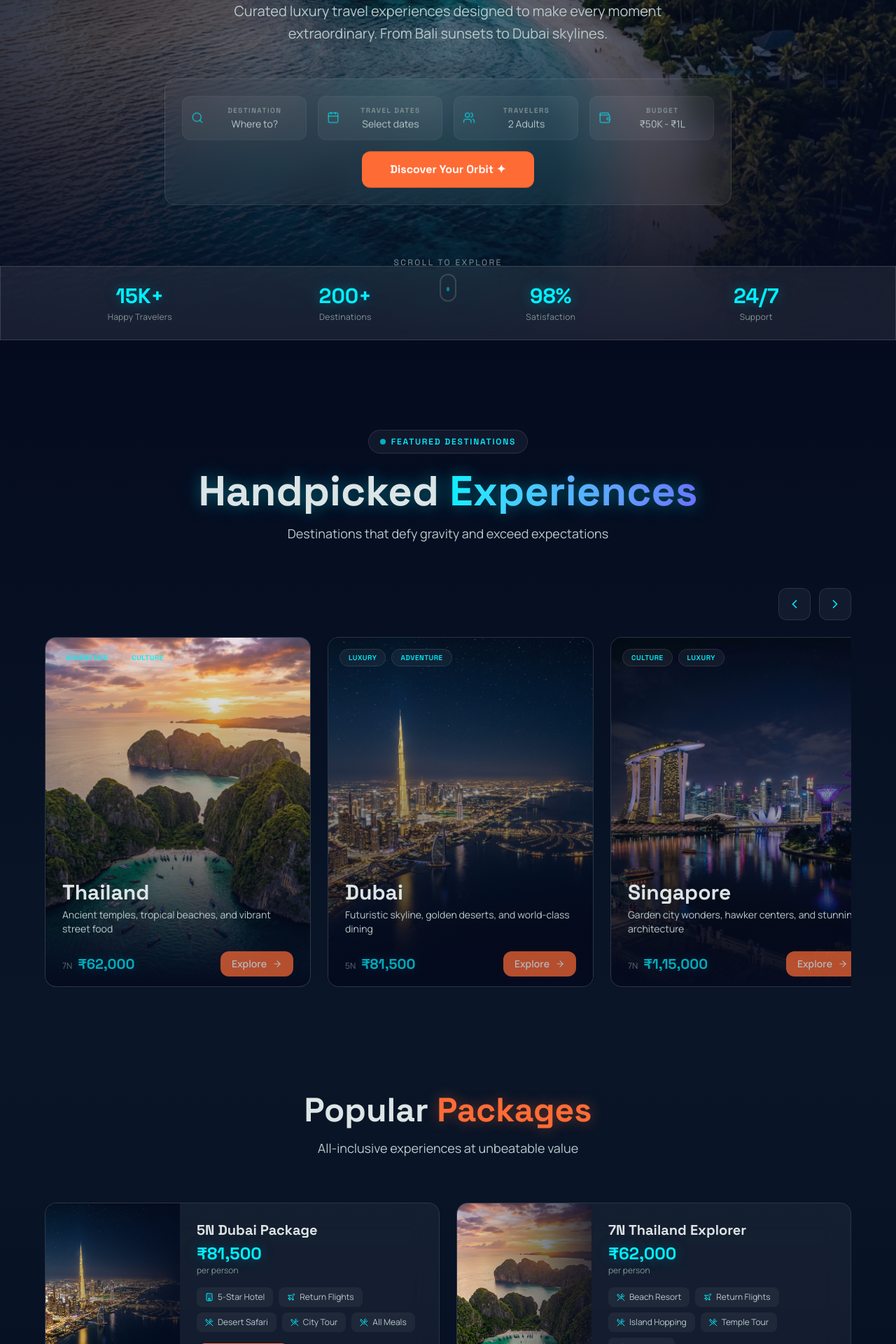
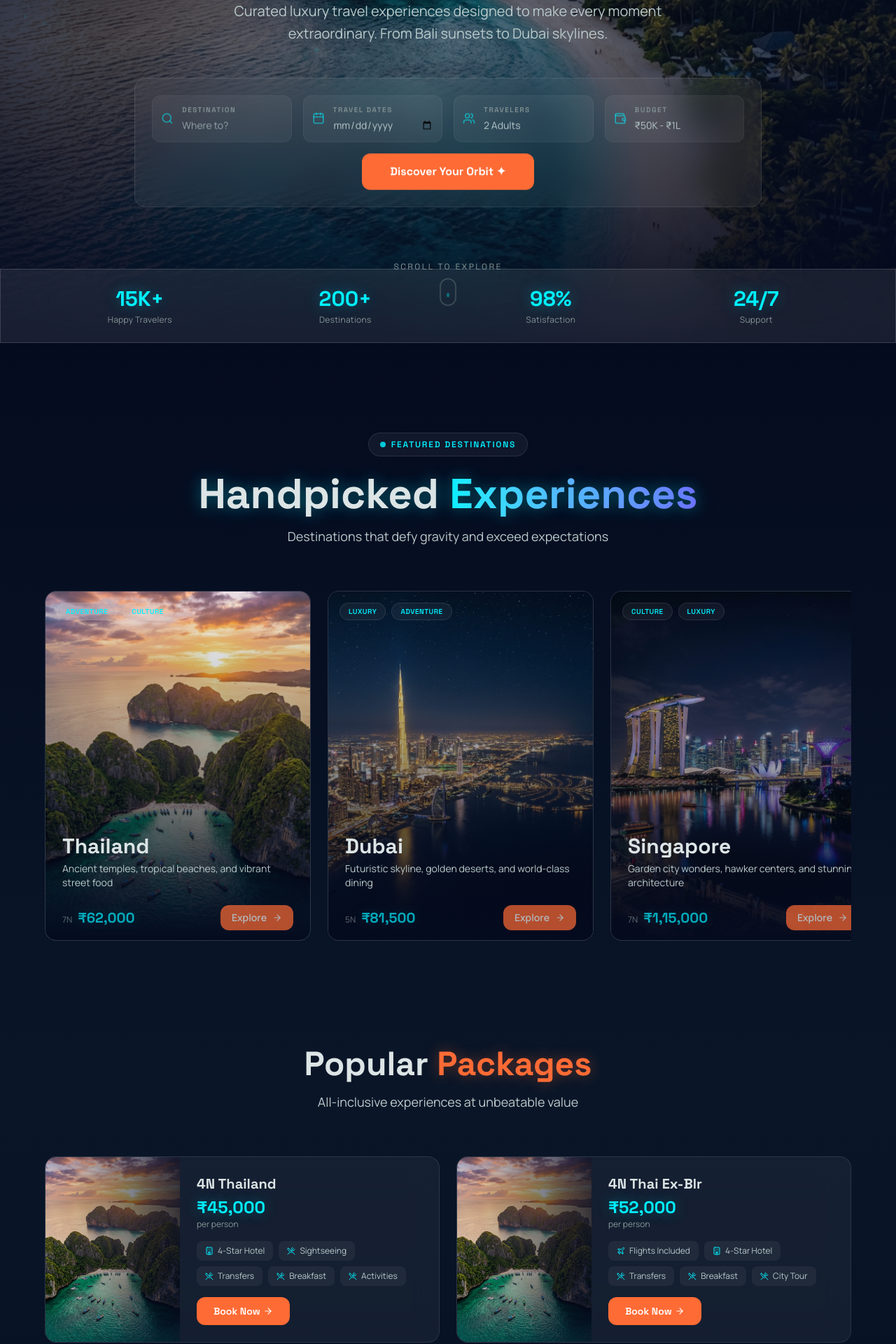
Before and after one commit to PESstudent1902/let-s_trip_landing, a Next.js app: page / in a window 1280 px wide. Shown: the part 380-2300 px from the top of the page at 70% size. Built offline with nearby package versions, Linux system fonts and the light colour scheme.

Commit message:
Added Why Choose Us section, updated packages and contact info

```diff
--- a/src/app/page.tsx
+++ b/src/app/page.tsx
@@ -1,6 +1,7 @@
 import Navbar from "@/components/Navbar";
 import HeroSection from "@/components/HeroSection";
 import DestinationsSection from "@/components/DestinationsSection";
+import WhyChooseUsSection from "@/components/WhyChooseUsSection";
 import ConciergeSection from "@/components/ConciergeSection";
 import TestimonialsSection from "@/components/TestimonialsSection";
 import Footer from "@/components/Footer";
@@ -11,6 +12,7 @@ export default function Home() {
       <Navbar />
       <HeroSection />
       <DestinationsSection />
+      <WhyChooseUsSection />
       <ConciergeSection />
       <TestimonialsSection />
       <Footer />
--- a/src/components/DestinationsSection.tsx
+++ b/src/components/DestinationsSection.tsx
@@ -14,10 +14,11 @@ const destinations = [
 ];
 
 const packages = [
-  { name: "5N Dubai Package", price: "₹81,500", highlights: ["5-Star Hotel", "Return Flights", "Desert Safari", "City Tour", "All Meals"], image: "/dubai.png" },
-  { name: "7N Thailand Explorer", price: "₹62,000", highlights: ["Beach Resort", "Return Flights", "Island Hopping", "Temple Tour", "Breakfast"], image: "/thailand.png" },
-  { name: "7N Singapore + Malaysia", price: "₹1,15,000", highlights: ["4-Star Hotels", "Return Flights", "Cruise Included", "City Tours", "Half Board"], image: "/singapore.png" },
-  { name: "5N Bali Bliss", price: "₹45,000", highlights: ["Private Villa", "Return Flights", "Spa Package", "Rice Terrace Tour", "Breakfast"], image: "/bali.png" },
+  { name: "4N Thailand", price: "₹45,000", highlights: ["4-Star Hotel", "Sightseeing", "Transfers", "Breakfast", "Activities"], image: "/thailand.png" },
+  { name: "4N Thai Ex-Blr", price: "₹52,000", highlights: ["Flights Included", "4-Star Hotel", "Transfers", "Breakfast", "City Tour"], image: "/thailand.png" },
+  { name: "5N Dubai", price: "₹81,500", highlights: ["5-Star Hotel", "Return Flights", "Desert Safari", "City Tour", "All Meals"], image: "/dubai.png" },
+  { name: "6N Bali", price: "₹55,000", highlights: ["Private Villa", "Spa Package", "Rice Terrace", "Breakfast", "Transfers"], image: "/bali.png" },
+  { name: "7N Singapore Cruise Malaysia", price: "₹1,15,000", highlights: ["4-Star Hotels", "Cruise Included", "City Tours", "Transfers", "Half Board"], image: "/singapore.png" },
 ];
 
 export default function DestinationsSection() {
@@ -47,17 +48,23 @@ export default function DestinationsSection() {
           <p className="text-text-secondary text-lg max-w-xl mx-auto">Destinations that defy gravity and exceed expectations</p>
         </motion.div>
 
-        {/* Carousel Controls */}
-        <div className="flex justify-end gap-3 mb-6">
-          <button onClick={() => scroll("left")} className="p-3 glass rounded-xl hover:border-cyan/30 transition-all cursor-pointer"><ChevronLeft className="text-cyan" size={20} /></button>
-          <button onClick={() => scroll("right")} className="p-3 glass rounded-xl hover:border-cyan/30 transition-all cursor-pointer"><ChevronRight className="text-cyan" size={20} /></button>
-        </div>
+        {/* Carousel removed from here */}
 
         {/* Destination Cards Carousel */}
-        <div ref={scrollContainerRef} className="flex gap-6 overflow-x-auto pb-6 snap-x snap-mandatory scrollbar-hide" style={{ scrollbarWidth: "none" }}>
-          {destinations.map((dest, i) => (
-            <DestinationCard key={dest.name} destination={dest} index={i} isInView={isInView} />
-          ))}
+        <div className="relative group">
+          {/* Carousel Controls */}
+          <button onClick={() => scroll("left")} className="absolute -left-5 top-1/2 -translate-y-1/2 z-20 p-4 glass-strong rounded-full border border-white/10 hover:border-cyan/30 hover:bg-white/10 transition-all cursor-pointer opacity-0 group-hover:opacity-100 hidden md:block backdrop-blur-md shadow-[0_0_20px_rgba(0,0,0,0.5)]">
+            <ChevronLeft className="text-cyan" size={24} />
+          </button>
+          <button onClick={() => scroll("right")} className="absolute -right-5 top-1/2 -translate-y-1/2 z-20 p-4 glass-strong rounded-full border border-white/10 hover:border-cyan/30 hover:bg-white/10 transition-all cursor-pointer opacity-0 group-hover:opacity-100 hidden md:block backdrop-blur-md shadow-[0_0_20px_rgba(0,0,0,0.5)]">
+            <ChevronRight className="text-cyan" size={24} />
+          </button>
+
+          <div ref={scrollContainerRef} className="flex gap-6 overflow-x-auto pb-6 snap-x snap-mandatory scrollbar-hide" style={{ scrollbarWidth: "none" }}>
+            {destinations.map((dest, i) => (
+              <DestinationCard key={dest.name} destination={dest} index={i} isInView={isInView} />
+            ))}
+          </div>
         </div>
       </div>
 
--- a/src/components/Footer.tsx
+++ b/src/components/Footer.tsx
@@ -77,23 +77,47 @@ export default function Footer() {
           <div>
             <h4 className="text-sm font-bold tracking-[0.15em] uppercase text-text-muted mb-6" style={{ fontFamily: "var(--font-headline)" }}>Get In Touch</h4>
             <ul className="space-y-4">
-              <li>
-                <a href="https://wa.me/918867767171" className="flex items-center gap-3 text-text-secondary hover:text-green-400 transition-colors text-sm group">
-                  <div className="p-2 glass rounded-lg group-hover:border-green-400/30 transition-all">
-                    <Phone size={14} className="text-green-400" />
-                  </div>
-                  +91 88677 67171
-                </a>
+              <li className="flex items-start gap-3 text-text-secondary text-sm">
+                <div className="p-2 glass rounded-lg mt-1 border border-white/5">
+                  <svg xmlns="http://www.w3.org/2000/svg" width="14" height="14" viewBox="0 0 24 24" fill="none" stroke="currentColor" strokeWidth="2" strokeLinecap="round" strokeLinejoin="round" className="text-cyan"><path d="M21 10c0 7-9 13-9 13s-9-6-9-13a9 9 0 0 1 18 0z"></path><circle cx="12" cy="10" r="3"></circle></svg>
+                </div>
+                <div>
+                  <span className="block font-semibold text-text-primary mb-1">Store Location</span>
+                  Indira Nagar, HAL, Bangalore
+                </div>
               </li>
-              <li>
-                <a href="mailto:connect@letstrip.co.in" className="flex items-center gap-3 text-text-secondary hover:text-cyan transition-colors text-sm group">
-                  <div className="p-2 glass rounded-lg group-hover:border-cyan/30 transition-all">
-                    <Mail size={14} className="text-cyan" />
-                  </div>
-                  connect@letstrip.co.in
-                </a>
+              <li className="flex items-start gap-3 text-text-secondary text-sm">
+                <div className="p-2 glass rounded-lg mt-1 border border-green-400/20">
+                  <Phone size={14} className="text-green-400" />
+                </div>
+                <div>
+                  <span className="block font-semibold text-text-primary mb-1">Phone Number</span>
+                  <a href="https://wa.me/918867767171" className="hover:text-green-400 transition-colors">+91 88677 67171</a>
+                </div>
+              </li>
+              <li className="flex items-start gap-3 text-text-secondary text-sm">
+                <div className="p-2 glass rounded-lg mt-1 border border-orange/20">
+                  <Phone size={14} className="text-orange" />
+                </div>
+                <div>
+                  <span className="block font-semibold text-text-primary mb-1">Product Expert</span>
+                  <a href="https://wa.me/918867767474" className="hover:text-orange transition-colors">+91 88677 67474</a>
+                </div>
+              </li>
+              <li className="flex items-start gap-3 text-text-secondary text-sm">
+                <div className="p-2 glass rounded-lg mt-1 border border-cyan/20">
+                  <Mail size={14} className="text-cyan" />
+                </div>
+                <div>
+                  <span className="block font-semibold text-text-primary mb-1">Email us</span>
+                  <a href="mailto:connect@letstrip.co.in" className="hover:text-cyan transition-colors">connect@letstrip.co.in</a>
+                </div>
               </li>
             </ul>
+            <div className="mt-6 text-xs text-text-muted">
+              Mondays - Sundays<br />
+              10am to 8pm
+            </div>
           </div>
         </div>
 
--- a/src/components/HeroSection.tsx
+++ b/src/components/HeroSection.tsx
@@ -79,9 +79,9 @@ export default function HeroSection() {
         <motion.div initial={{ opacity: 0, y: 40, scale: 0.95 }} animate={{ opacity: 1, y: 0, scale: 1 }} transition={{ duration: 0.8, delay: 0.9 }} className="glass rounded-2xl p-4 md:p-6 max-w-4xl mx-auto floating">
           <div className="grid grid-cols-1 md:grid-cols-4 gap-4">
             <SearchField icon={<Search size={18} />} label="Destination" placeholder="Where to?" />
-            <SearchField icon={<Calendar size={18} />} label="Travel Dates" placeholder="Select dates" />
-            <SearchField icon={<Users size={18} />} label="Travelers" placeholder="2 Adults" />
-            <SearchField icon={<Wallet size={18} />} label="Budget" placeholder="₹50K - ₹1L" />
+            <SearchField icon={<Calendar size={18} />} label="Travel Dates" placeholder="Select dates" type="date" />
+            <SearchField icon={<Users size={18} />} label="Travelers" placeholder="2 Adults" type="select" options={["1 Adult", "2 Adults", "3 Adults", "4+ Adults", "Family"]} />
+            <SearchField icon={<Wallet size={18} />} label="Budget" placeholder="₹50K - ₹1L" type="select" options={["Under ₹50K", "₹50K - ₹1L", "₹1L - ₹2L", "₹2L+"]} />
           </div>
           <div className="mt-4 flex justify-center">
             <MagneticButton>
@@ -118,13 +118,22 @@ export default function HeroSection() {
   );
 }
 
-function SearchField({ icon, label, placeholder }: { icon: React.ReactNode; label: string; placeholder: string }) {
+function SearchField({ icon, label, placeholder, type = "text", options }: { icon: React.ReactNode; label: string; placeholder: string; type?: string; options?: string[] }) {
   return (
-    <div className="flex items-center gap-3 p-3 rounded-xl bg-white/5 border border-white/5 hover:border-cyan/30 transition-all duration-300 group cursor-pointer">
+    <div className="flex items-center gap-3 p-3 rounded-xl bg-white/5 border border-white/5 hover:border-cyan/30 focus-within:border-cyan/50 focus-within:bg-white/10 transition-all duration-300 group cursor-text text-left">
       <div className="text-cyan/60 group-hover:text-cyan transition-colors">{icon}</div>
       <div className="flex-1 min-w-0">
-        <p className="text-[10px] text-text-muted uppercase tracking-[0.15em] font-semibold mb-0.5" style={{ fontFamily: "var(--font-headline)" }}>{label}</p>
-        <p className="text-text-secondary text-sm truncate">{placeholder}</p>
+        <label className="block text-[10px] text-text-muted uppercase tracking-[0.15em] font-semibold mb-0.5" style={{ fontFamily: "var(--font-headline)" }}>{label}</label>
+        {type === "select" && options ? (
+          <select className="w-full bg-transparent text-text-secondary text-sm focus:outline-none focus:text-white cursor-pointer appearance-none">
+            <option value="" disabled selected className="bg-abyss text-text-muted">{placeholder}</option>
+            {options.map(opt => <option key={opt} value={opt} className="bg-abyss text-white">{opt}</option>)}
+          </select>
+        ) : type === "date" ? (
+          <input type="date" className="w-full bg-transparent text-text-secondary text-sm focus:outline-none focus:text-white cursor-pointer" />
+        ) : (
+          <input type="text" placeholder={placeholder} className="w-full bg-transparent text-text-secondary text-sm focus:outline-none focus:text-white placeholder:text-text-secondary/70" />
+        )}
       </div>
     </div>
   );
--- /dev/null
+++ b/src/components/WhyChooseUsSection.tsx
@@ -0,0 +1,43 @@
+"use client";
+
+import { useRef } from "react";
+import { motion, useInView } from "framer-motion";
+import { Plane, Compass, Palmtree } from "lucide-react";
+
+const features = [
+  { icon: Plane, title: "500+ Destinations", color: "text-red-500", glow: "glow-red" },
+  { icon: Compass, title: "Best Price Guarantee", color: "text-red-500", glow: "glow-red" },
+  { icon: Palmtree, title: "Top Notch Support", color: "text-red-500", glow: "glow-red" },
+];
+
+export default function WhyChooseUsSection() {
+  const ref = useRef<HTMLDivElement>(null);
+  const isInView = useInView(ref, { once: true, margin: "-100px" });
+
+  return (
+    <section ref={ref} className="relative py-24 overflow-hidden bg-abyss">
+      <div className="relative z-10 max-w-[1440px] mx-auto px-6 md:px-16 text-center">
+        <motion.div initial={{ opacity: 0, y: 40 }} animate={isInView ? { opacity: 1, y: 0 } : {}} transition={{ duration: 0.8 }} className="mb-16">
+          <h2 className="text-4xl md:text-5xl font-bold mb-4 text-white" style={{ fontFamily: "var(--font-headline)" }}>
+            Why Choose Us
+          </h2>
+          <p className="text-text-secondary text-lg max-w-2xl mx-auto">
+            We believe that travel is more than just visiting new places.
+          </p>
+        </motion.div>
+
+        <div className="grid grid-cols-1 md:grid-cols-3 gap-6">
+          {features.map((feat, i) => (
+            <motion.div key={feat.title} initial={{ opacity: 0, y: 30 }} animate={isInView ? { opacity: 1, y: 0 } : {}} transition={{ duration: 0.5, delay: i * 0.15 }}
+              className="bg-white rounded-lg p-10 flex flex-col items-center justify-center gap-6 hover:-translate-y-2 transition-transform duration-300">
+              <div className={`${feat.color}`}>
+                <feat.icon size={48} strokeWidth={1.5} />
+              </div>
+              <h3 className="text-abyss font-bold text-xl" style={{ fontFamily: "var(--font-headline)" }}>{feat.title}</h3>
+            </motion.div>
+          ))}
+        </div>
+      </div>
+    </section>
+  );
+}
```
